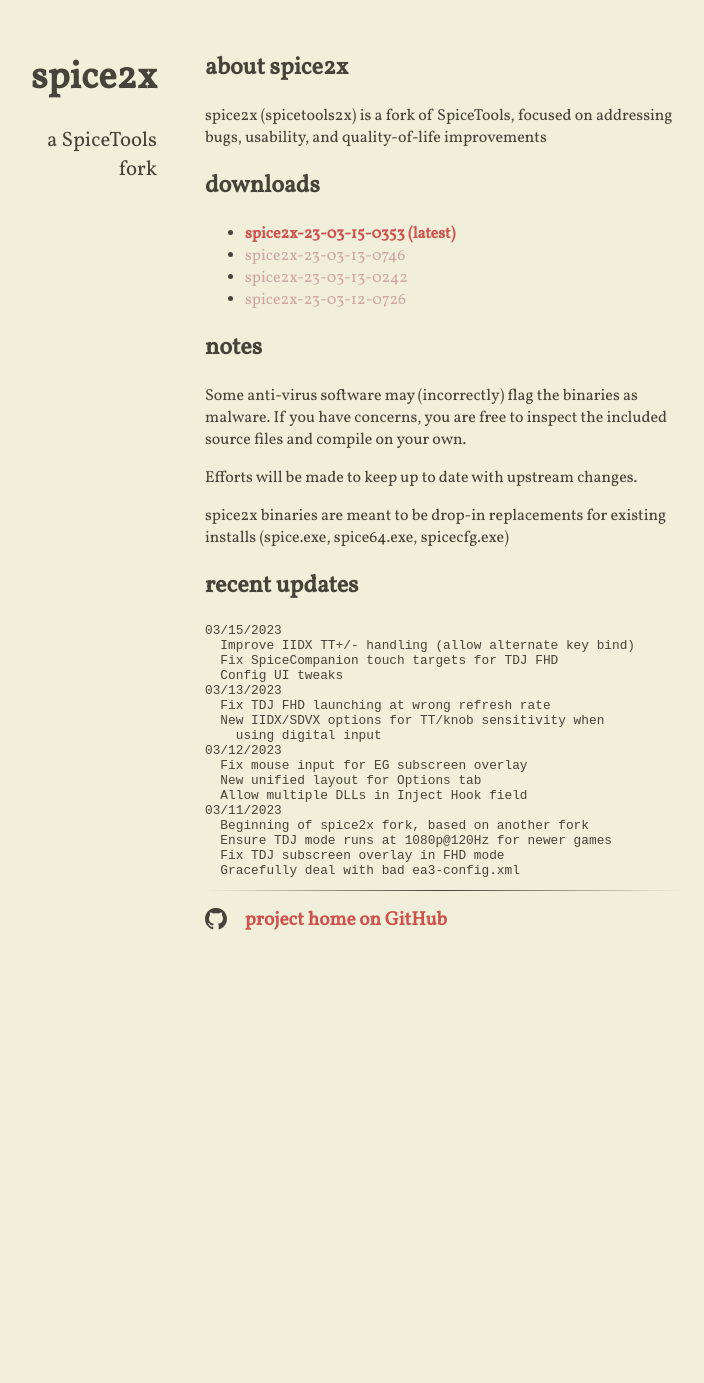
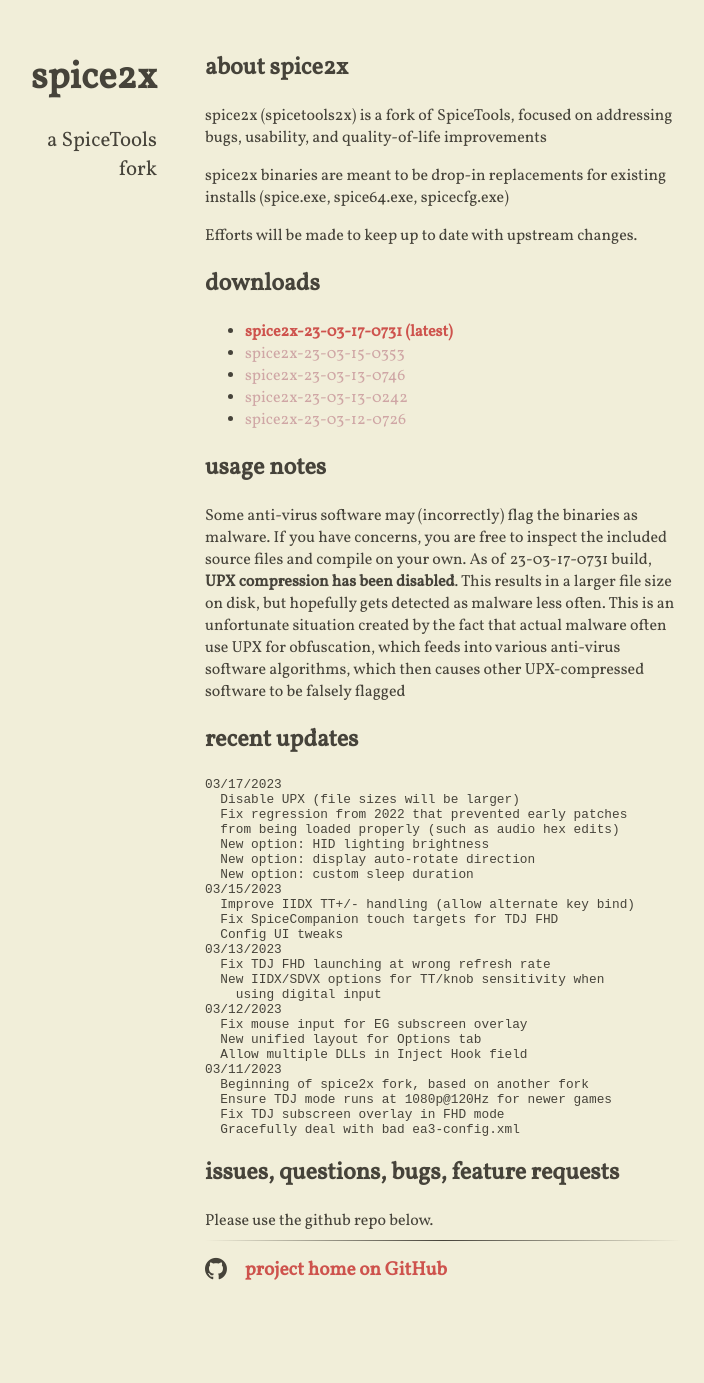
Before and after one commit to spice2x/spice2x.github.io, a Jekyll site: the page built from docs/index.html, in a window 1280 px wide. Shown: the whole page, without its empty margins (299-1003 px from the left). Built offline with Jekyll 4.4.1, drawn with Linux system fonts in a browser that asks for light colours; nearby versions of some CDN libraries; before the commit the page ends 949 px from its top, so only the background shows below that.

Commit message:
spice2x-23-03-17-0731

```diff
--- a/docs/_includes/content.html
+++ b/docs/_includes/content.html
@@ -1,8 +1,17 @@
 <h2>about spice2x</h2>
 <p>spice2x (spicetools2x) is a fork of SpiceTools, focused on addressing bugs, usability, and quality-of-life improvements</p>
 
+<p>spice2x binaries are meant to be drop-in replacements for existing installs (spice.exe, spice64.exe, spicecfg.exe)</p>
+
+<p>Efforts will be made to keep up to date with upstream changes.</p>
+
 <h2>downloads</h2>
 <ul class="downloads">
+  <li>
+    <a href="https://github.com/spice2x/spice2x.github.io/releases/download/23-03-17-0731/spice2x-23-03-17-0731.zip">
+      spice2x-23-03-17-0731
+    </a>
+  </li>
   <li>
     <a href="https://github.com/spice2x/spice2x.github.io/releases/download/23-03-15-0353/spice2x-23-03-15-0353.zip">
       spice2x-23-03-15-0353
@@ -25,17 +34,20 @@
   </li>
 </ul>
 
-<h2>notes</h2>
+<h2>usage notes</h2>
 
-<p>Some anti-virus software may (incorrectly) flag the binaries as malware. If you have concerns, you are free to inspect the included source files and compile on your own.</p>
-
-<p>Efforts will be made to keep up to date with upstream changes.</p>
-
-<p>spice2x binaries are meant to be drop-in replacements for existing installs (spice.exe, spice64.exe, spicecfg.exe)</p>
+<p>Some anti-virus software may (incorrectly) flag the binaries as malware. If you have concerns, you are free to inspect the included source files and compile on your own. As of 23-03-17-0731 build, <strong>UPX compression has been disabled</strong>. This results in a larger file size on disk, but hopefully gets detected as malware less often. This is an unfortunate situation created by the fact that actual malware often use UPX for obfuscation, which feeds into various anti-virus software algorithms, which then causes other UPX-compressed software to be falsely flagged</p>
 
 <h2>recent updates</h2>
 
 <pre>
+03/17/2023
+  Disable UPX (file sizes will be larger)
+  Fix regression from 2022 that prevented early patches
+  from being loaded properly (such as audio hex edits)
+  New option: HID lighting brightness
+  New option: display auto-rotate direction
+  New option: custom sleep duration
 03/15/2023
   Improve IIDX TT+/- handling (allow alternate key bind)
   Fix SpiceCompanion touch targets for TDJ FHD
@@ -55,6 +67,10 @@
   Gracefully deal with bad ea3-config.xml
 </pre>
 
+<h2>issues, questions, bugs, feature requests</h2>
+
+Please use the github repo below.
+
 <hr />
 
 <ul class="fa-ul main-list">
--- a/docs/assets/main.scss
+++ b/docs/assets/main.scss
@@ -136,6 +136,10 @@
 		width: 480px;
 		margin: 4% auto 0 auto;
 	}
+
+	main {
+		margin-bottom: 80px;
+	}
 }
 
 /* All other devices (768px and up) */
@@ -163,6 +167,7 @@
 	main {
 		width: 70%;
 		margin-left: 30%;
+		margin-bottom: 100px;
 		padding: 0;
 	}
 }
```
